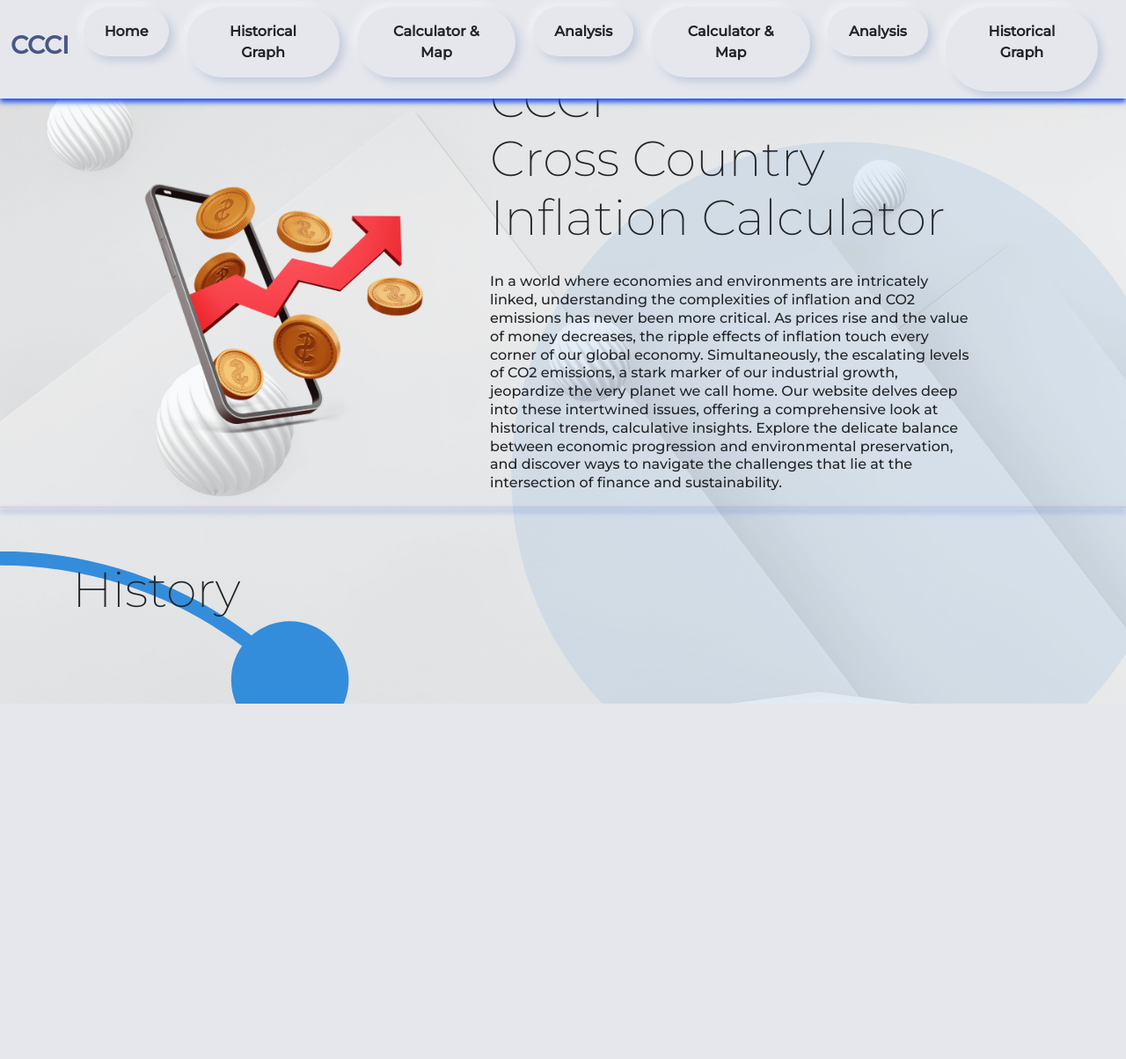
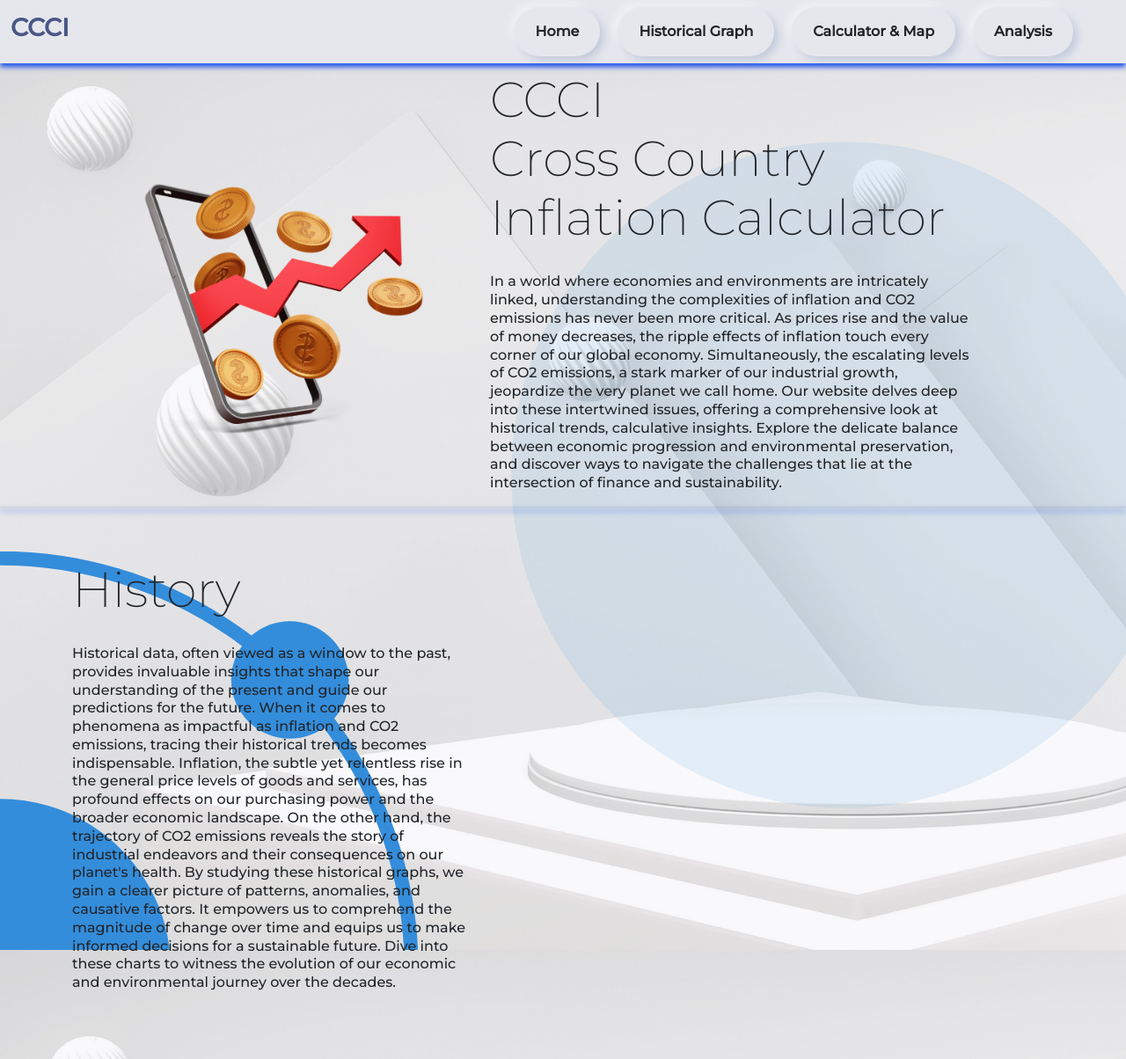
Before and after one commit to CASA-girls/InflationCalculator, a plain HTML site: page index.html in a window 1280 px wide. Shown: the whole page at 88% size. Before the commit the page ends 800 px from the top, so only its background shows below. Drawn offline with Linux system fonts and the light colour scheme.

```diff
--- a/index.html
+++ b/index.html
@@ -1,6 +1,8 @@
 <!DOCTYPE html>
 <html lang="en">
+
 <head>
+
     <meta charset="UTF-8">
     <meta http-equiv="X-UA-Compatible" content="IE=edge">
     <meta name="viewport" content="width=device-width, initial-scale=1.0">
@@ -29,7 +31,7 @@
                 aria-controls="navbarColor03" aria-expanded="false" aria-label="toggleNavigation">
                 <span class="navbar-toggler-icon"></span>
             </button>
-            <!-- Navigation bar buttons menu -->
+            <!-- Navigation bar buttons -->
             <div class="collapse navbar-collapse" id="navbarColor03">
                 <ul class="navbar-nav ms-auto">
                     <li class="nav-item">
@@ -49,17 +51,14 @@
                             href="#analysis">Analysis<span class="visually-hidden">(current)</span></a>
                     </li>
                     <li class="nav-item">
-                        <a class="btn btn-secondary fw-italic text-dark" style="background-color:rgb(230, 231, 237);"
-                        href="#calculator-map">Calculator & Map<span class="visually-hidden">(current)</span></a>
-                </li>
-                <li class="nav-item">
-                    <a class="btn btn-secondary fw-italic text-dark" style="background-color:rgb(230, 231, 237);"
-                        href="#analysis">Analysis<span class="visually-hidden">(current)</span></a>
-                </li>
-                <li class="nav-item">
-                    <a class="btn btn-secondary fw-italic text-dark" style="background-color:rgb(230, 231, 237);"
-                            href="#historical-graph">Historical Graph<span class="nav-link" href="#">
-
+                        <a class="nav-link" href="#">
+                            <!--<div class="dropdown-menu">
+                                <a class="dropdown-item" href="#">Action</a>
+                                <a class="dropdown-item" href="#">Another action</a>
+                                <a class="dropdown-item" href="#">Something else here</a>
+                                <div class="dropdown-divider"></div>
+                                <a class="dropdown-item" href="#">Separated link</a>
+                            </div>-->
                         </a>
                     </li>
                 </ul>
@@ -67,6 +66,9 @@
             </div>
         </div>
     </nav>
+
+
+
        <!-- Navigation bar end -->
 
         <!--Added space bar & title-->
@@ -113,6 +115,19 @@
                     <div class="col-lg-6"></div>
                     <h1 class="fw-italic display-4 text-dark">History</h1>
                     <br>
+                    <p class="mx-auto fw-italic text-dark">Historical data, often viewed as a window to the past,
+                        provides invaluable insights that shape our understanding of the present and guide our
+                        predictions for the future. When it comes to phenomena as impactful as inflation and CO2
+                        emissions, tracing their historical trends becomes indispensable. Inflation, the subtle yet
+                        relentless rise in the general price levels of goods and services, has profound effects on
+                        our purchasing power and the broader economic landscape. On the other hand, the trajectory
+                        of CO2 emissions reveals the story of industrial endeavors and their consequences on our
+                        planet's health. By studying these historical graphs, we gain a clearer picture of patterns,
+                        anomalies, and causative factors. It empowers us to comprehend the magnitude of change over
+                        time and equips us to make informed decisions for a sustainable future. Dive into these
+                        charts to witness the evolution of our economic and environmental journey over the decades.
+                    </p>
+                    <div style="height: 60px;"></div>
 
 
 
```
Also changed, not shown: 2 other files. Lines whose indentation alone changed are shown as unchanged.
